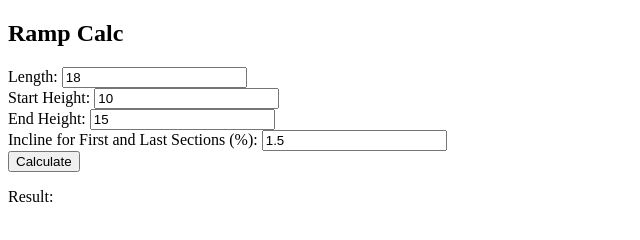
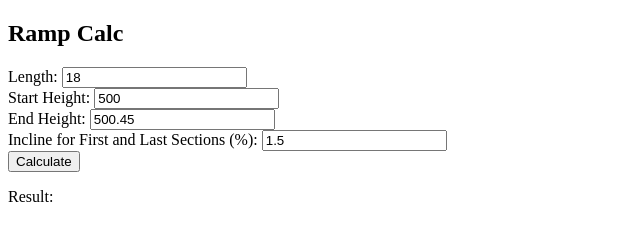
Before and after one commit to ccccc555/ramp, a plain HTML site: page index.html in a window 1280 px wide. Shown: the full height of the page, 0-640 px from the left. Drawn offline with Linux system fonts and the light colour scheme.

Commit message:
Update index.html

```diff
--- a/index.html
+++ b/index.html
@@ -9,10 +9,10 @@
   <input type="number" id="length" step="any" placeholder="18" value="18">
   <br>
   <label for="startHeight">Start Height:</label>
-  <input type="number" id="startHeight" step="any" placeholder="10" value="10">
+  <input type="number" id="startHeight" step="any" placeholder="500" value="500">
   <br>
   <label for="endHeight">End Height:</label>
-  <input type="number" id="endHeight" step="any" placeholder="15" value="15">
+  <input type="number" id="endHeight" step="any" placeholder="500.45" value="500.45">
   <br>
   <label for="incline1">Incline for First and Last Sections (%):</label>
   <input type="number" id="incline1" step="any" placeholder="1.5" value="1.5">
```
